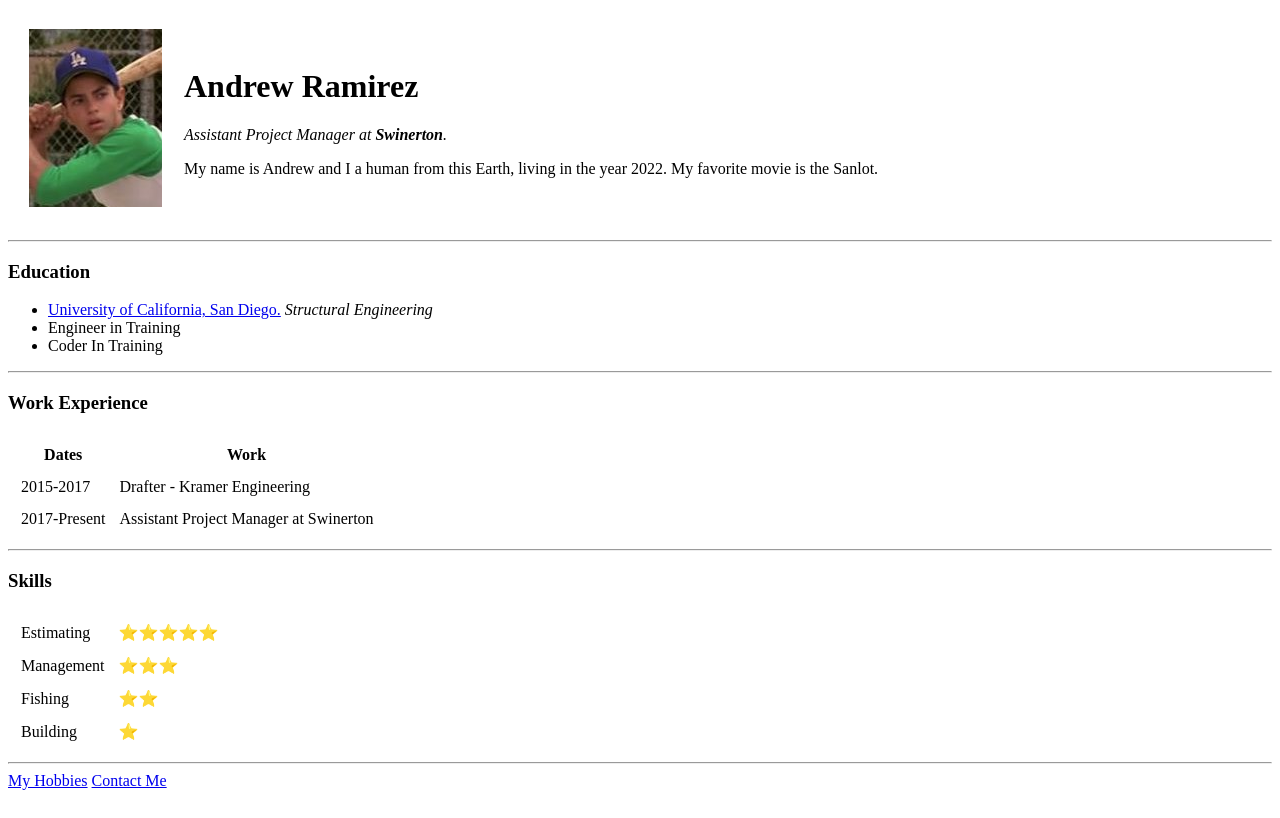
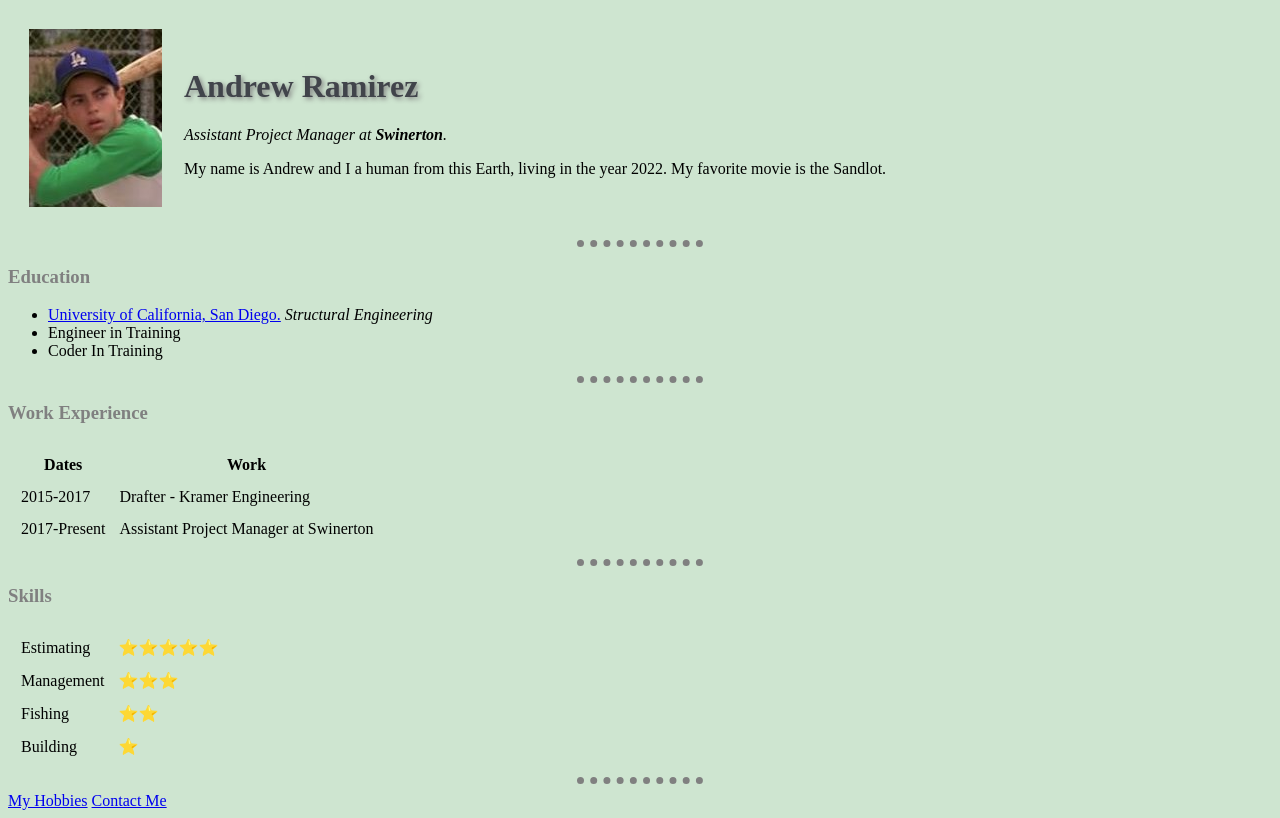
Before and after one commit to RooRoosJams/cv, a plain HTML site: page index.html in a window 1280 px wide. Drawn offline with Linux system fonts and the light colour scheme.

Commit message:
updating after starting into CSS

```diff
--- /dev/null
+++ b/css/styles.css
@@ -0,0 +1,17 @@
+body {
+  background-color: #CEE5D0;
+}
+hr {
+  background-color: none;
+  border-style: dotted none none none;
+  width: 10%;
+  border-width: 7px;
+  color: grey;
+}
+h1 {
+  color: #41444B;
+  text-shadow: 2px 2px 5px grey;
+}
+h3 {
+  color: grey;
+}
--- a/index.html
+++ b/index.html
@@ -1,9 +1,12 @@
 <!DOCTYPE html>
 <html lang="en" dir="ltr">
-
 <head>
   <meta charset="utf-8">
   <title>RooRoo's Personal Site</title>
+  <link rel="stylesheet" href="css/styles.css">
+
+
+
 </head>
 
 <body>
@@ -13,7 +16,7 @@
       <td>
         <h1>Andrew Ramirez</h1>
         <p><em>Assistant Project Manager at <strong>Swinerton</strong>.</em></p>
-        <p>My name is Andrew and I a human from this Earth, living in the year 2022. My favorite movie is the Sanlot.</p>
+        <p>My name is Andrew and I a human from this Earth, living in the year 2022. My favorite movie is the Sandlot.</p>
       </td>
     </tr>
   </table>
```
Also changed, not shown: contactme.html (+1 -0 lines), hobbies.html (+4 -0 lines).
